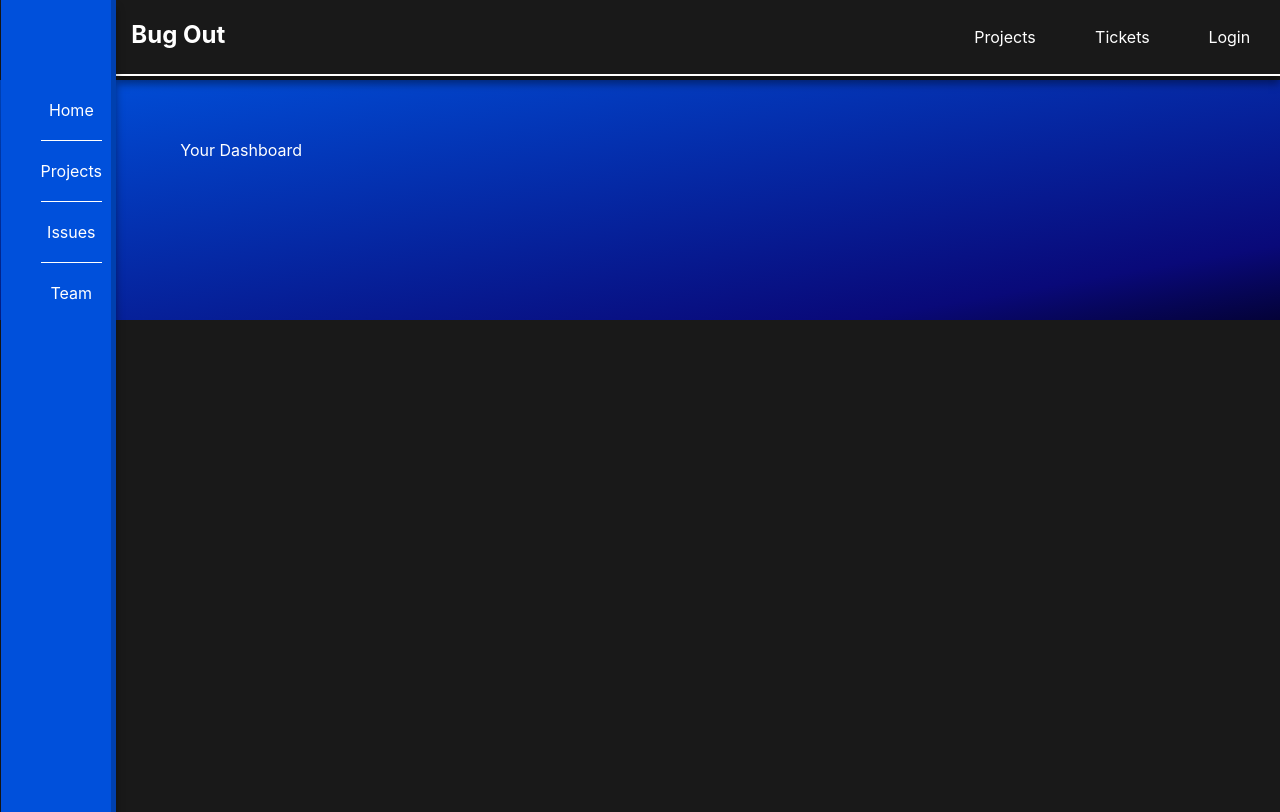
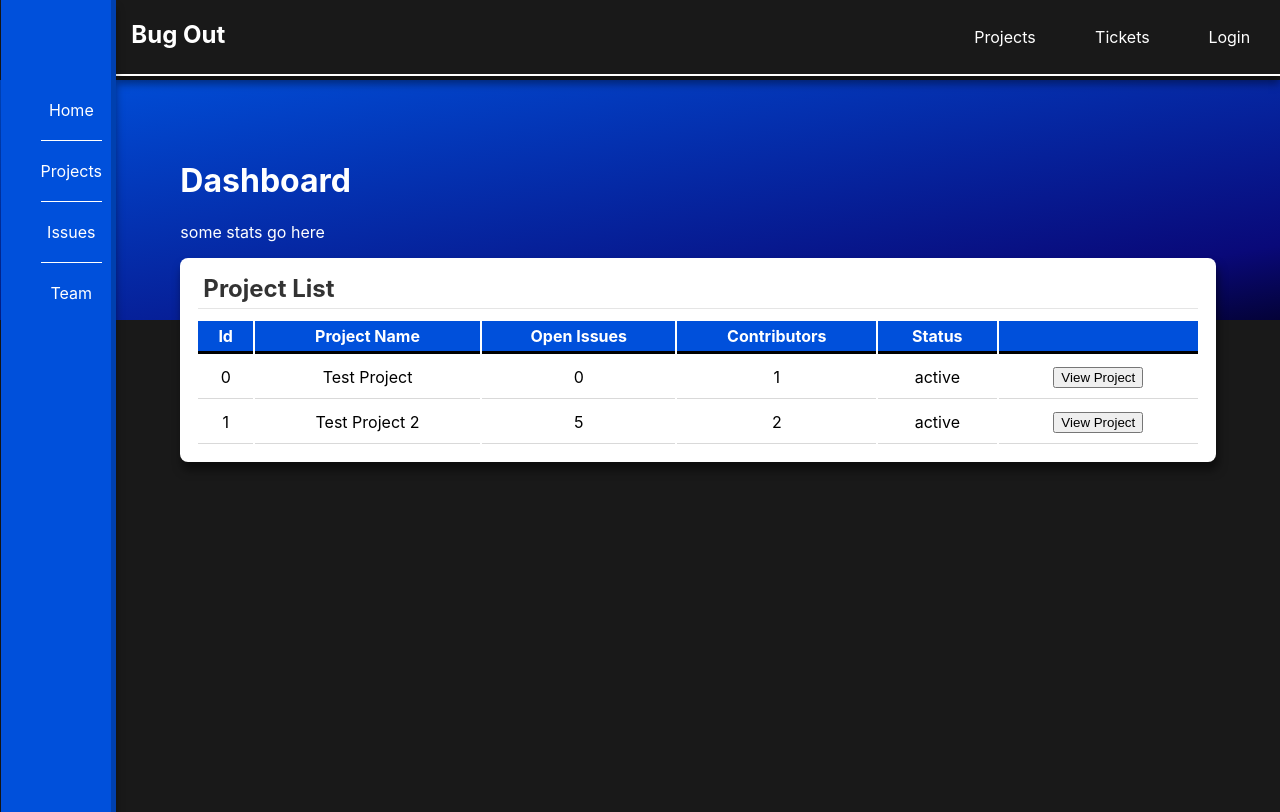
Before and after one commit to Jamie-Muir/bugout, a React (Create React App) app: page / in a window 1280 px wide. Shown: the top 812 px of the page. Built offline with nearby package versions, Linux system fonts and the light colour scheme.

Commit message:
project table design and layout

```diff
--- /dev/null
+++ b/src/components/UI/Card.js
@@ -0,0 +1,14 @@
+import React from 'react'
+
+import classes from './Card.module.scss';
+
+function Card(props) {
+	return (
+		<div className={`${classes.card} ${props.className}`}>
+			<h2>{props.title}</h2>
+			{props.children}
+		</div>
+	)
+}
+
+export default Card
--- /dev/null
+++ b/src/components/UI/Card.module.scss
@@ -0,0 +1,16 @@
+.card {
+	background-color: #fff;
+	color: #000;
+	padding: 1rem;
+	margin: auto;
+	display: block;
+	border-radius: 8px;
+	box-shadow: 2px 8px 10px rgb(0 0 0 / .5);
+
+	h2 {
+		margin: 0px 2px 10px;
+		padding: 0px 5px 5px;
+		border-bottom: 1px solid rgb(0 0 0 / .1);
+		color: rgb(0 0 0 / .8);
+	}
+}
--- a/src/components/profile.js
+++ b/src/components/profile.js
@@ -1,11 +1,11 @@
 import React from 'react'
 
-import classes from './profile.module.scss';
+import classes from './Profile.module.scss';
 
-function profile() {
+function Profile() {
 	return (
 		<div className={classes.profile}>
-			<h1>BLAH BLAH BALH</h1>
+			<h1>Dashboard</h1>
 			<p>
 				some stats go here
 			</p>
@@ -13,4 +13,4 @@ function profile() {
 	)
 }
 
-export default profile
+export default Profile
--- a/src/components/projects/ProjectList.js
+++ b/src/components/projects/ProjectList.js
@@ -1,18 +1,50 @@
 import React from 'react'
+import { Link } from 'react-router-dom';
+
+import Card from '../UI/Card';
+import classes from './ProjectList.module.scss';
+
+const ProjectItem = (props) => {
+	return (
+		<tr>
+			<td>{props.id}</td>
+			<td>{props.name}</td>
+			<td>{props.issueCount}</td>
+			<td>{props.contributors}</td>
+			<td>{props.status}</td>
+			<td>
+				<Link to={`/projects/:${props.id}`}>
+					<button>
+						View Project
+					</button>
+				</Link>
+			</td>
+		</tr>
+	)
+}
 
 function ProjectList(props) {
+
+	const list = props?.projects.map(item => <ProjectItem key={item.id} {...item} />)
+
 	return (
-		<div>
+		<Card className={classes.container} title='Project List'>
 			<table>
+				<thead>
 					<tr>
 						<th>Id</th>
 						<th>Project Name</th>
 						<th>Open Issues</th>
 						<th>Contributors</th>
 						<th>Status</th>
+						<th></th>
 					</tr>
+				</thead>
+				<tbody>
+					{list}
+				</tbody>
 			</table>
-		</div>
+		</Card>
 	)
 }
 
--- /dev/null
+++ b/src/components/projects/ProjectList.module.scss
@@ -0,0 +1,27 @@
+.container {
+
+	table {
+		width: 100%;
+		text-align: center;
+		border-radius: 5px;
+
+		thead {
+			background-color: var(--accent-colour);
+			color: var(--text-colour);
+
+			th {
+				padding: 5px;
+				border-bottom: 3px solid black;
+
+			}
+		}
+
+		tbody {
+
+			td {
+				padding: 10px;
+				border-bottom: 1px solid rgb(0 0 0 / .15);
+			}
+		}
+	}
+}
--- a/src/pages/Dashboard.js
+++ b/src/pages/Dashboard.js
@@ -1,9 +1,32 @@
 import React from 'react';
 import classes from './Dashboard.module.scss';
 
+import Profile from '../components/Profile';
+import ProjectList from '../components/projects/ProjectList';
+
+const fakeProjects = [
+	{
+		id: 0,
+		name: 'Test Project',
+		issueCount: 0,
+		contributors: 1,
+		status: 'active'
+	},
+	{
+		id: 1,
+		name: 'Test Project 2',
+		issueCount: 5,
+		contributors: 2,
+		status: 'active'
+	}
+]
+
 function Dashboard() {
 	return (
-		<div>Your Dashboard</div>
+		<div>
+			<Profile />
+			<ProjectList projects={fakeProjects} />
+		</div>
 	)
 }
 
```
Lines whose indentation alone changed are shown as unchanged.
